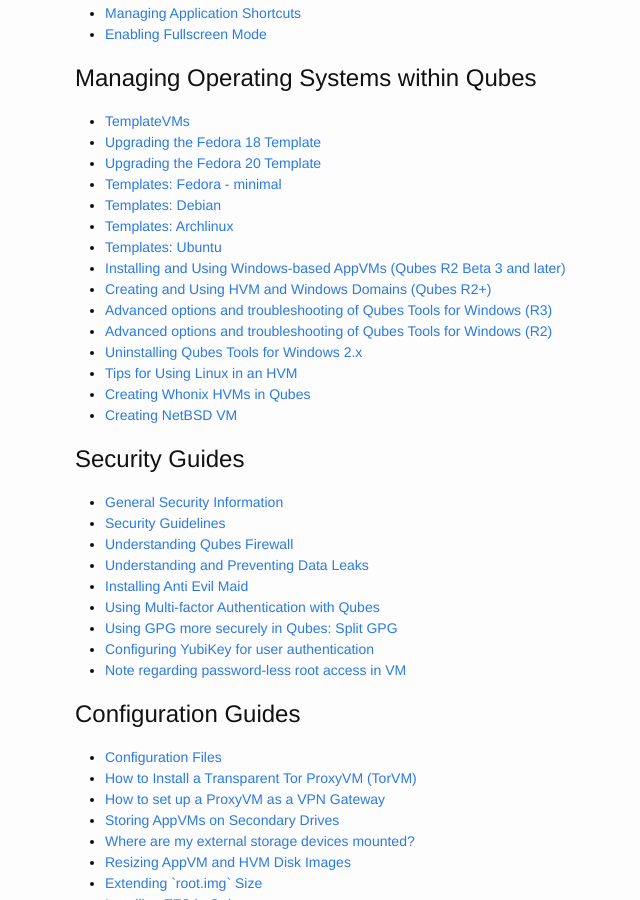
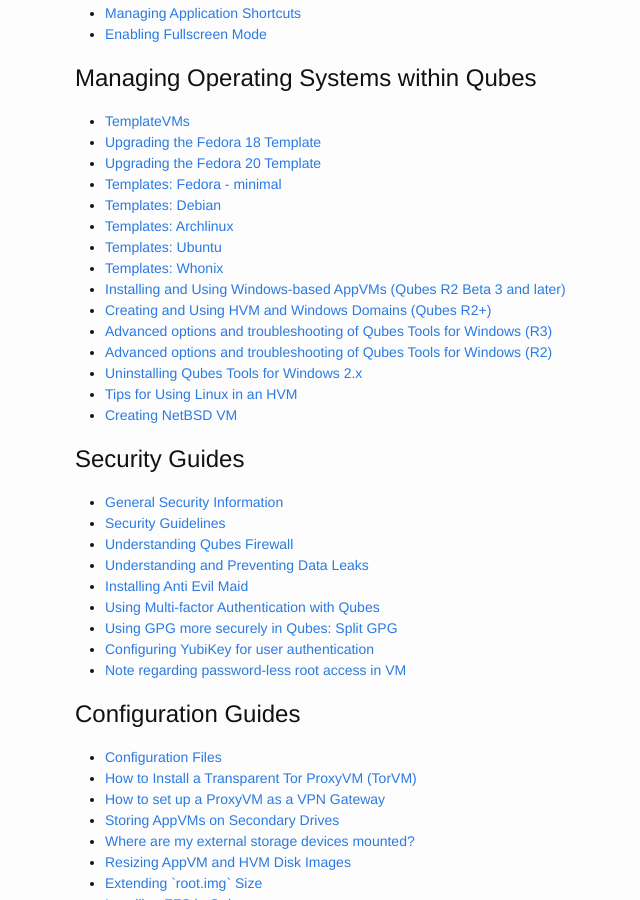
Before and after one commit to QubesOS/qubesos.github.io, a Jekyll site: the page built from pages/doc.md, in a window 1280 px wide and 900 px high, scrolled down 836 px. Shown: the whole window, without its empty margins (195-835 px from the left). Built offline with Jekyll 4.4.1, drawn with Linux system fonts in a browser that asks for light colours.

Commit message:
Update Whonix entry

```diff
--- a/pages/doc.md
+++ b/pages/doc.md
@@ -60,13 +60,13 @@ Managing Operating Systems within Qubes
  *  [Templates: Debian](/doc/Templates/Debian/)
  *  [Templates: Archlinux](/doc/Templates/Archlinux/)
  *  [Templates: Ubuntu](/doc/Templates/Ubuntu/)
+ *  [Templates: Whonix](/doc/Templates/Whonix/)
  *  [Installing and Using Windows-based AppVMs (Qubes R2 Beta 3 and later)](/doc/WindowsAppVms/)
  *  [Creating and Using HVM and Windows Domains (Qubes R2+)](/doc/HvmCreate/)
  *  [Advanced options and troubleshooting of Qubes Tools for Windows (R3)](/doc/WindowsTools3/)
  *  [Advanced options and troubleshooting of Qubes Tools for Windows (R2)](/doc/WindowsTools2/)
  *  [Uninstalling Qubes Tools for Windows 2.x](/doc/UninstallingWindowsTools2/)
  *  [Tips for Using Linux in an HVM](/doc/LinuxHVMTips/)
- *  [Creating Whonix HVMs in Qubes](https://www.whonix.org/wiki/Qubes)
  *  [Creating NetBSD VM](https://groups.google.com/group/qubes-devel/msg/4015c8900a813985)
 
 
```
